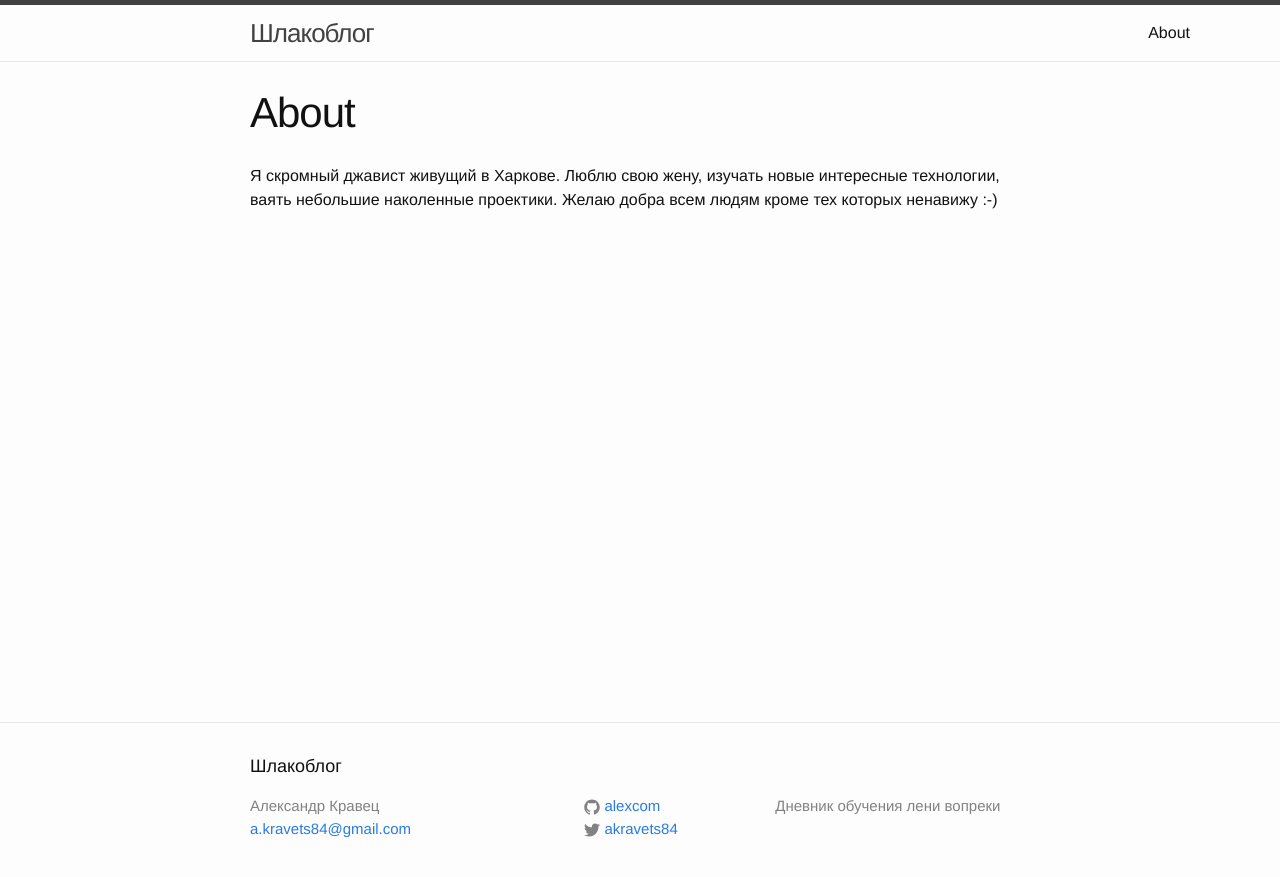
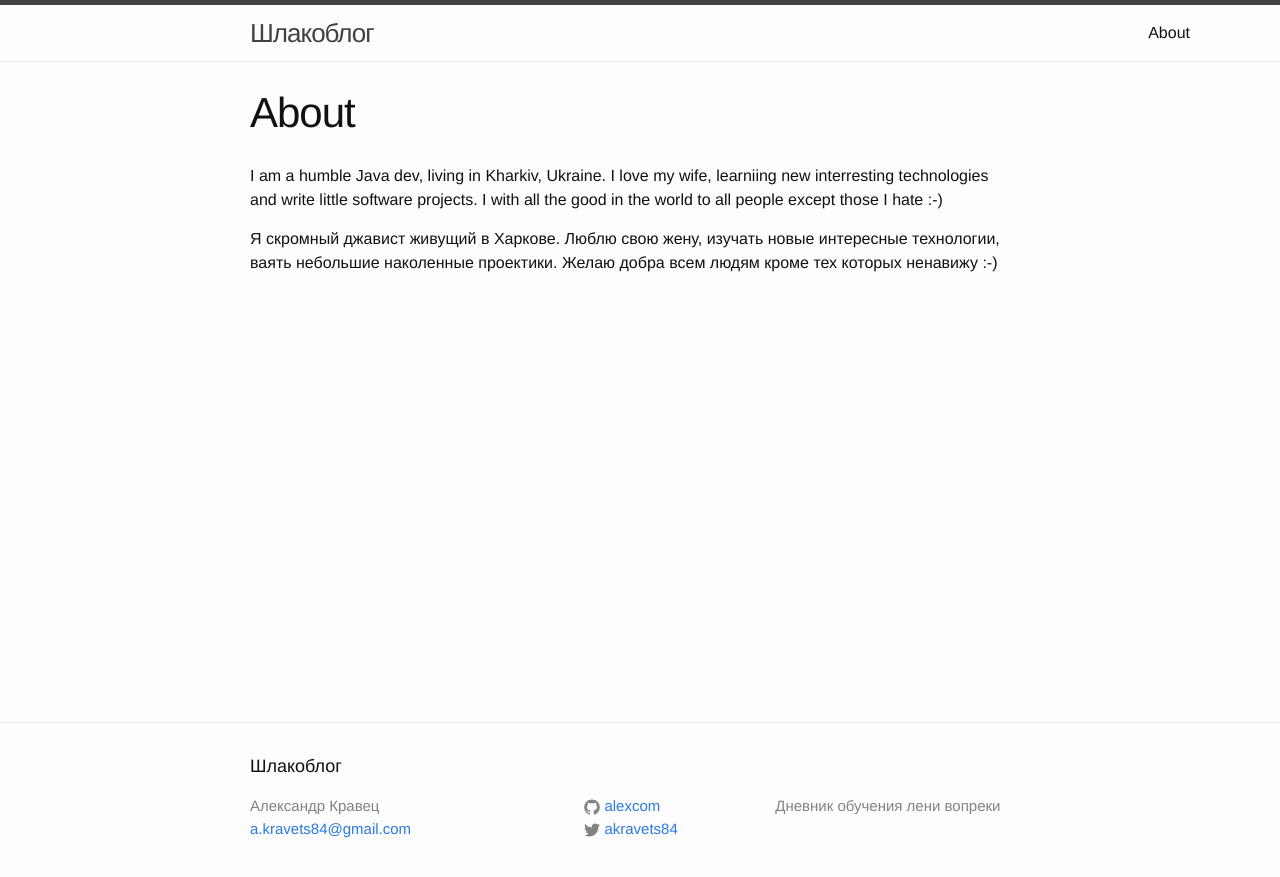
Before and after one commit to alexcom/alexcom.github.io, a Jekyll site: the page built from about.md, in a window 1280 px wide. Shown: the top 877 px of the page. Built offline with Jekyll 4.4.1, drawn with Linux system fonts in a browser that asks for light colours.

Commit message:
changed about,added english translation

```diff
--- a/about.md
+++ b/about.md
@@ -4,6 +4,10 @@ title: About
 permalink: /about/
 ---
 
+I am a  humble Java dev, living in Kharkiv, Ukraine.
+I love my wife, learniing new interresting technologies and write little software projects.
+I with all the good in the world to all people except those I hate :-)
+
 Я скромный джавист живущий в Харкове.
 Люблю свою жену, изучать новые интересные технологии, ваять небольшие наколенные проектики.
 Желаю добра всем людям кроме тех которых ненавижу :-)
```
